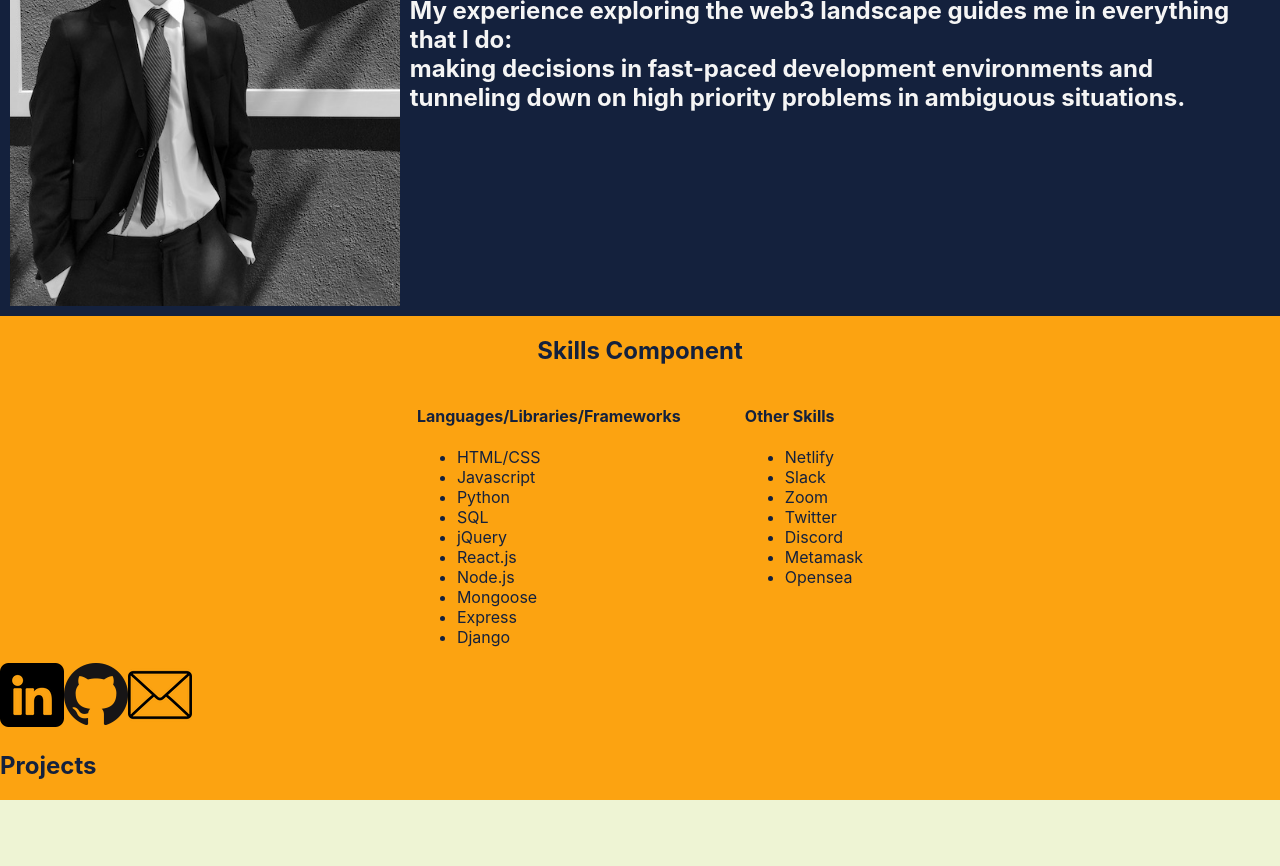
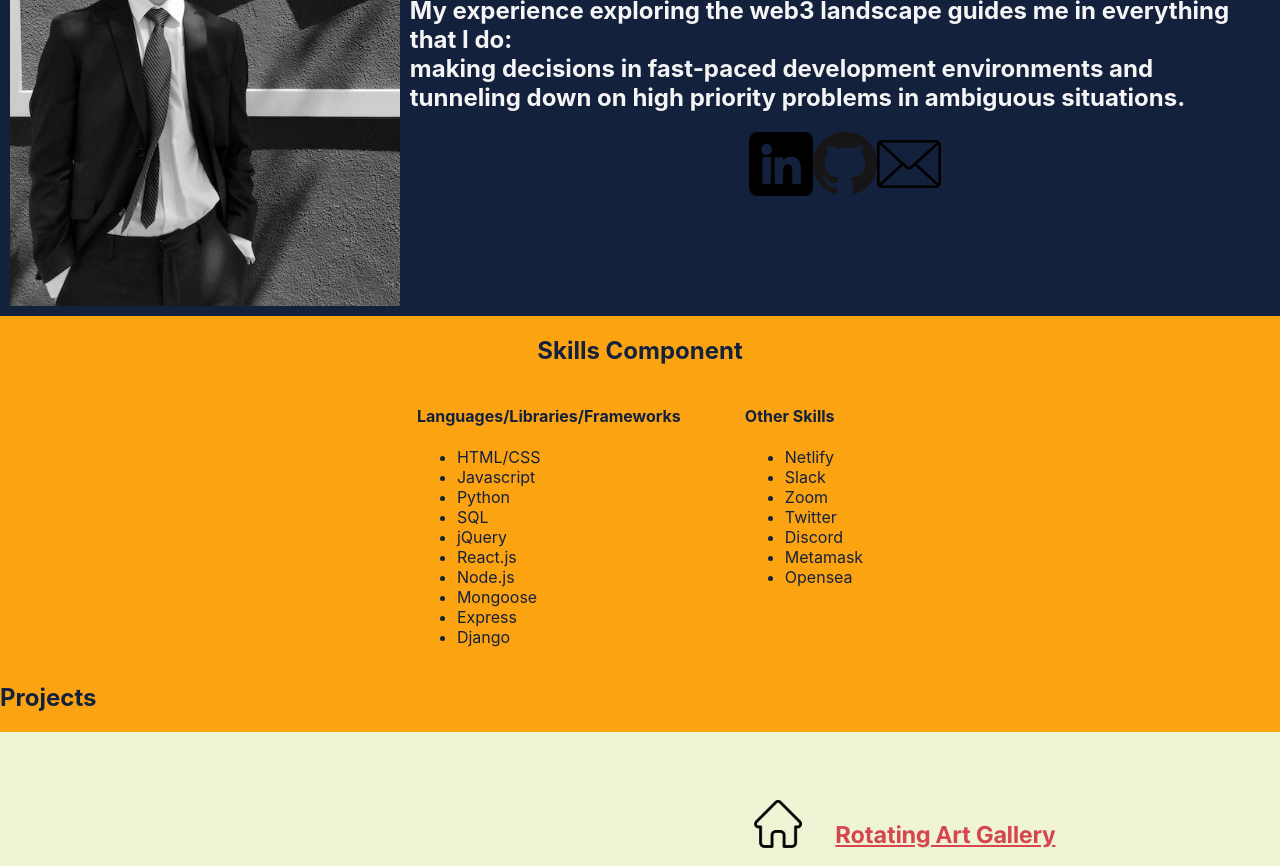
Before and after one commit to thinkaboutmovies/portfolio, a React (Create React App) app: page / in a window 1280 px wide. Shown: the part 500-1366 px from the top of the page. Built offline with nearby package versions, Linux system fonts and the light colour scheme.

Commit message:
moved Contact.js component into About.js

```diff
--- a/src/App.js
+++ b/src/App.js
@@ -1,6 +1,5 @@
 import './App.css';
 import About from './components/About';
-import Contact from './components/Contact';
 import Home from './components/Home';
 import Projects from './components/Projects';
 import Skills from './components/Skills';
@@ -13,7 +12,6 @@
         <Home></Home>
         <About></About>
         <Skills></Skills>
-        <Contact></Contact>
         <Projects></Projects>
       </main>
     </div>
--- a/src/components/About.js
+++ b/src/components/About.js
@@ -1,6 +1,6 @@
 import React from 'react';
-// import personalbwc from '../personalbwc.jpeg';
 import personalbwc from '../images/personalbwc.jpeg';
+import Contact from './Contact.js';
 
 function About(props) {
     return (
@@ -20,6 +20,7 @@
 						<br />
 						tunneling down on high priority problems in ambiguous situations.
 					</h2>
+					<Contact></Contact>
 				</div>
 			</div>
 		);
```
